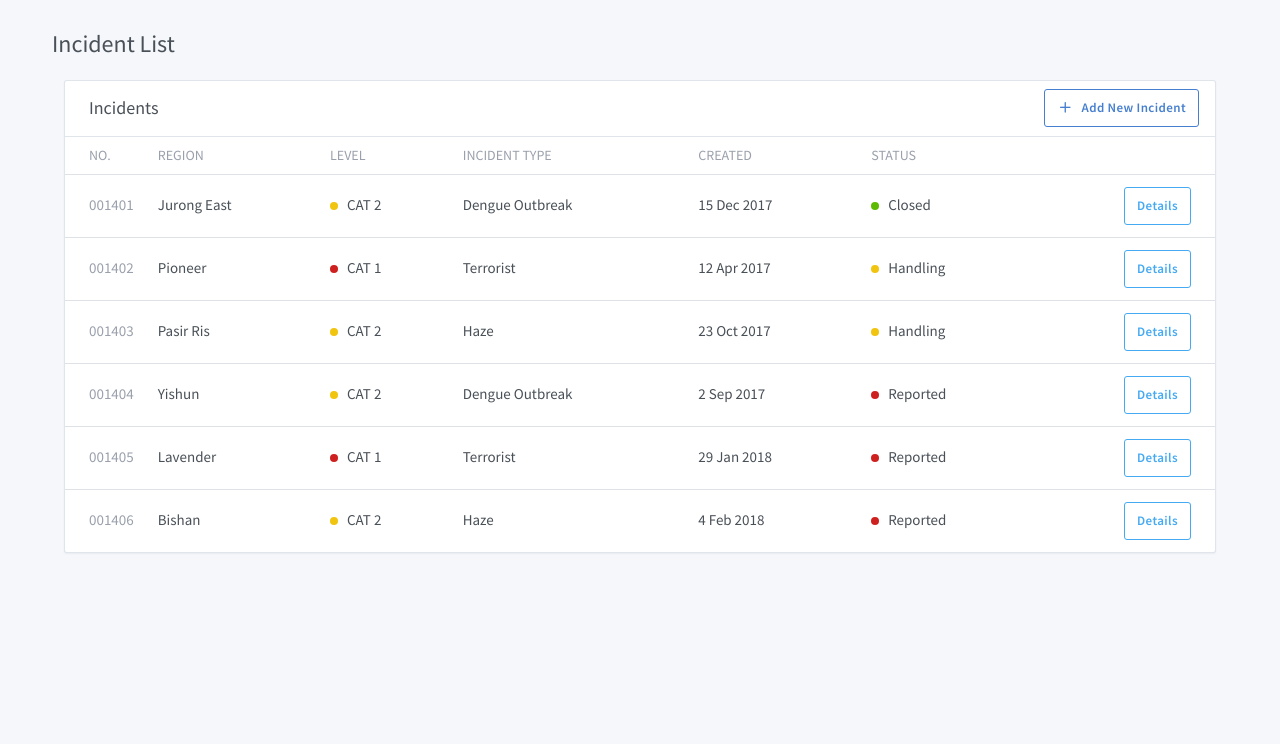
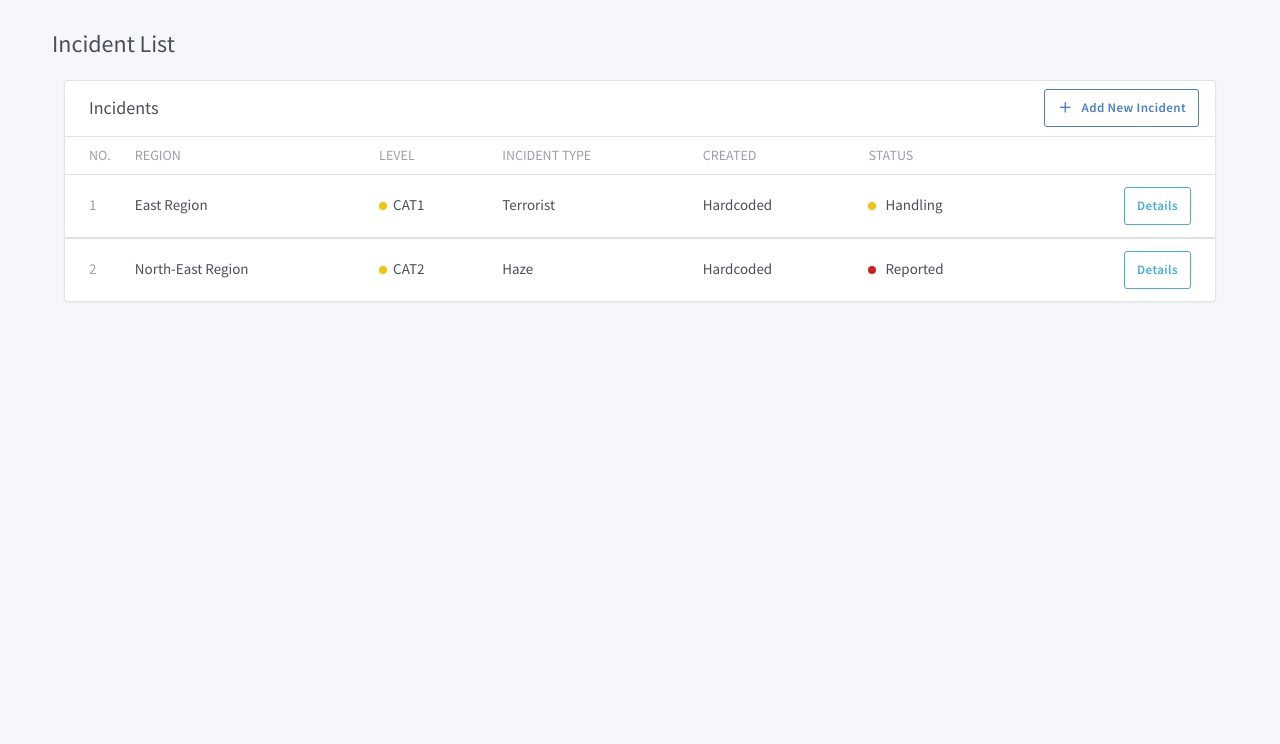
Before and after one commit to jwngo/CMS3003, a Django app: page / in a window 1280 px wide. Shown: the part 121-865 px from the top of the page. Run offline with Django 3.2, Linux system fonts and the light colour scheme; data comes from the database, SQL or seed files in the repository; both versions use the stored data as it was after the commit; some libraries are stand-ins or nearby versions.

Commit message:
make dashboard dynamic

```diff
--- a/cms/baseapp/templates/dashboard.html
+++ b/cms/baseapp/templates/dashboard.html
@@ -11,7 +11,8 @@
     <div class="card-header">
       <h3 class="card-title">Incidents</h3>
       <div class="card-options">
-        <a href="{% url 'new_incident_form' %}" class="btn btn-outline-primary"><i class="fe fe-plus mr-2"></i>Add New Incident</a>
+        <a href="{% url 'new_incident_form' %}" class="btn btn-outline-primary"><i class="fe fe-plus mr-2"></i>Add New
+          Incident</a>
       </div>
     </div>
     <div class="table-responsive">
@@ -27,117 +28,31 @@
             <th></th>
           </tr>
         </thead>
+        {% for incident in incidents %}
         <tbody>
           <tr>
-            <td><span class="text-muted">001401</span></td>
-            <td>Jurong East</td>
-            <td> <span class="status-icon bg-warning"></span> CAT 2</td>
+            <td><span class="text-muted">{{ incident.id }}</span></td>
+            <td>{{ incident.region }}</td>
+            <td> <span class="status-icon bg-warning"></span>{{ incident.level }}</td>
+            <td>{{ incident.incident_type }}</td>
             <td>
-              Dengue Outbreak
+              Hardcoded
             </td>
+            {% if incident.status == 'Reported' %}
             <td>
-              15 Dec 2017
+              <span class="status-icon bg-danger"></span> Reported
             </td>
-            <td>
-              <span class="status-icon bg-success"></span> Closed
-            </td>
-
-            <td class="text-right">
-              <a href="{% url 'incident_details' %}" class="btn btn-outline-info btn">Details</a>
-            </td>
-          </tr>
-
-          <tr>
-            <td><span class="text-muted">001402</span></td>
-            <td>Pioneer</td>
-            <td><span class="status-icon bg-danger"></span> CAT 1</td>
-            <td>
-              Terrorist
-            </td>
-            <td>
-              12 Apr 2017
-            </td>
+            {% elif incident.status == 'Handling' %}
             <td>
               <span class="status-icon bg-warning"></span> Handling
             </td>
+            {% endif %}
             <td class="text-right">
-              <a href="javascript:void(0)" class="btn btn-outline-info btn">Details</a>
-            </td>
-
-          </tr>
-          <tr>
-            <td><span class="text-muted">001403</span></td>
-            <td>Pasir Ris</td>
-            <td> <span class="status-icon bg-warning"></span> CAT 2</td>
-            <td>
-              Haze
-            </td>
-            <td>
-              23 Oct 2017
-            </td>
-            <td>
-              <span class="status-icon bg-warning"></span> Handling
-            </td>
-
-            <td class="text-right">
-              <a href="javascript:void(0)" class="btn btn-outline-info btn">Details</a>
-            </td>
-          </tr>
-          <tr>
-            <td><span class="text-muted">001404</span></td>
-            <td>Yishun</td>
-            <td> <span class="status-icon bg-warning"></span> CAT 2</td>
-            <td>
-              Dengue Outbreak
-            </td>
-            <td>
-              2 Sep 2017
-            </td>
-            <td>
-              <span class="status-icon bg-danger"></span> Reported
-            </td>
-            <td class="text-right">
-              <a href="javascript:void(0)" class="btn btn-outline-info btn">Details</a>
-            </td>
-
-          </tr>
-          <tr>
-            <td><span class="text-muted">001405</span></td>
-            <td>Lavender</td>
-            <td><span class="status-icon bg-danger"></span> CAT 1</td>
-            <td>
-              Terrorist
-            </td>
-            <td>
-              29 Jan 2018
-            </td>
-            <td>
-              <span class="status-icon bg-danger"></span> Reported
-            </td>
-
-            <td class="text-right">
-              <a href="javascript:void(0)" class="btn btn-outline-info btn">Details</a>
-            </td>
-          </tr>
-          <tr>
-            <td><span class="text-muted">001406</span></td>
-            <td>Bishan</td>
-            <td> <span class="status-icon bg-warning"></span> CAT 2</td>
-            <td>
-              Haze
-            </td>
-            <td>
-              4 Feb 2018
-            </td>
-            <td>
-              <span class="status-icon bg-danger"></span> Reported
-            </td>
-
-            <td class="text-right">
-              <a href="javascript:void(0)" class="btn btn-outline-info btn">Details</a>
+              <a href="{% url 'incident_details' incident.id %}" class="btn btn-outline-info btn">Details</a>
             </td>
           </tr>
         </tbody>
+        {% endfor %}
       </table>
     </div>
   </div>
--- a/cms/baseapp/urls.py
+++ b/cms/baseapp/urls.py
@@ -8,7 +8,7 @@ urlpatterns = [
     path('accounts/', include('django.contrib.auth.urls')),
     path('map/', views.incidents_map, name='map'),
     path('new_incident/', views.new_incident_form, name='new_incident_form'),
-    path('incident_details/', views.incident_details, name='incident_details'),
+    path('incident_details/<int:incident_id>', views.incident_details, name='incident_details'),
     path('manage_incident/', views.manage_incident, name='manage_incident'),
     path('subscribe/', views.subscribe, name='subscribe'),
 ]
--- a/cms/baseapp/views.py
+++ b/cms/baseapp/views.py
@@ -1,11 +1,14 @@
 from django.shortcuts import render
+from .models import *
 from django.http import HttpResponseRedirect
 import json
 
 # Create your views here.
 
 def dashboard(request):
-	return render(request, 'dashboard.html', None)
+	data = Incident.objects.values()
+	incidents = {'incidents': data}
+	return render(request, 'dashboard.html', incidents)
 
 def incidents_map(request):
 	return render(request, 'map.html', None)
@@ -13,8 +16,11 @@ def incidents_map(request):
 def new_incident_form(request):
 	return render(request, 'new_incident_form.html', None)
 
-def incident_details(request):
-	return render(request, 'incident_details.html', None)
+def incident_details(request, incident_id):
+	data = Report.objects.filter(incident=incident_id)
+	reports = {'reports' : data}
+	print(reports)
+	return render(request, 'incident_details.html', reports)
 
 def manage_incident(request):
 	return render(request, 'manage_incident.html', None)
```
Also changed, not shown: cms/db.sqlite3.
